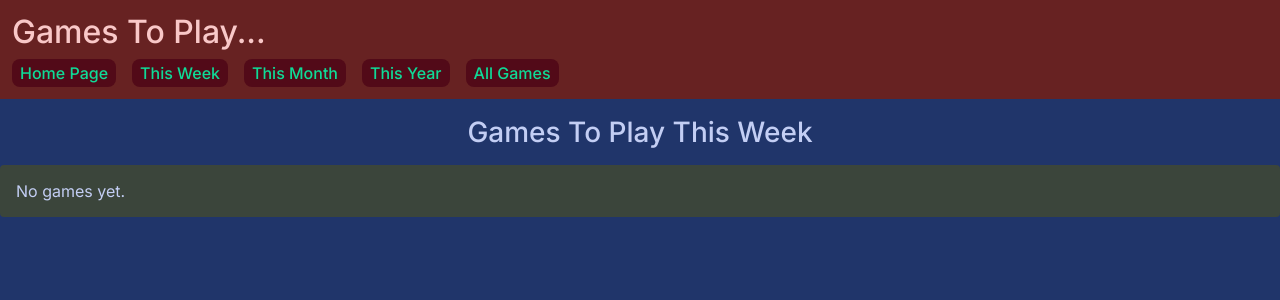
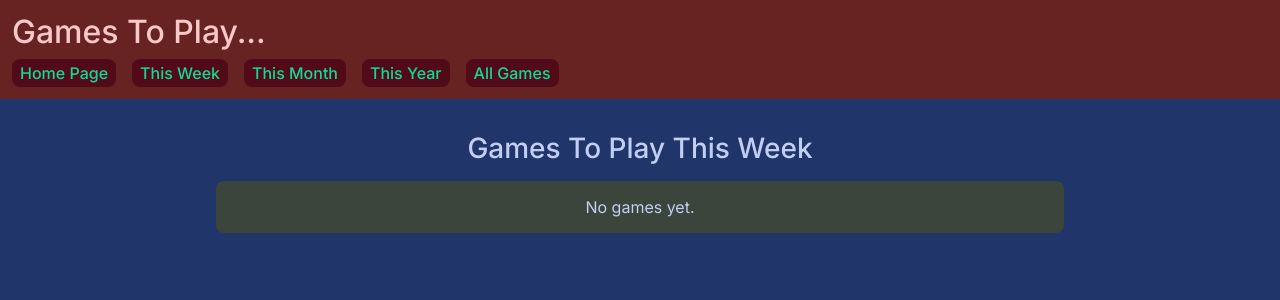
Before and after one commit to franco-ortega/to-do-games, a Next.js app: page /week in a window 1280 px wide. Shown: the top 300 px of the page. Built offline with nearby package versions, Linux system fonts and the light colour scheme.

Commit message:
make the background of GameList fit tightly around the list

```diff
--- a/components/gamesList/GamesList.module.scss
+++ b/components/gamesList/GamesList.module.scss
@@ -1,21 +1,26 @@
 .GamesList {
   background-color: var(--green-dark);
-  border-radius: .25rem;
+  border-radius: 0.5rem;
   list-style-type: none;
-
-  // max-width: 25rem;
-  min-width: 15rem;
 
   margin-inline: auto;
   padding: 1rem;
 
   display: flex;
-  // flex-direction: column;
   flex-direction: row;
   flex-wrap: wrap;
+  justify-content: center;
   gap: 1rem;
 
-  @media (min-width: 40rem) {
-    // width: 25rem;
+  @media (min-width: 30rem) {
+    max-width: 27rem;
+  }
+
+  @media (min-width: 60rem) {
+    max-width: 53rem;
+  }
+
+  @media (min-width: 90rem) {
+    max-width: 79rem;
   }
 }
--- a/components/gamesToPlay/GamesToPlay.module.scss
+++ b/components/gamesToPlay/GamesToPlay.module.scss
@@ -1,4 +1,5 @@
 .GamesToPlay {
+  padding: 1rem;
 
   h2 {
     padding: 1rem;
```
